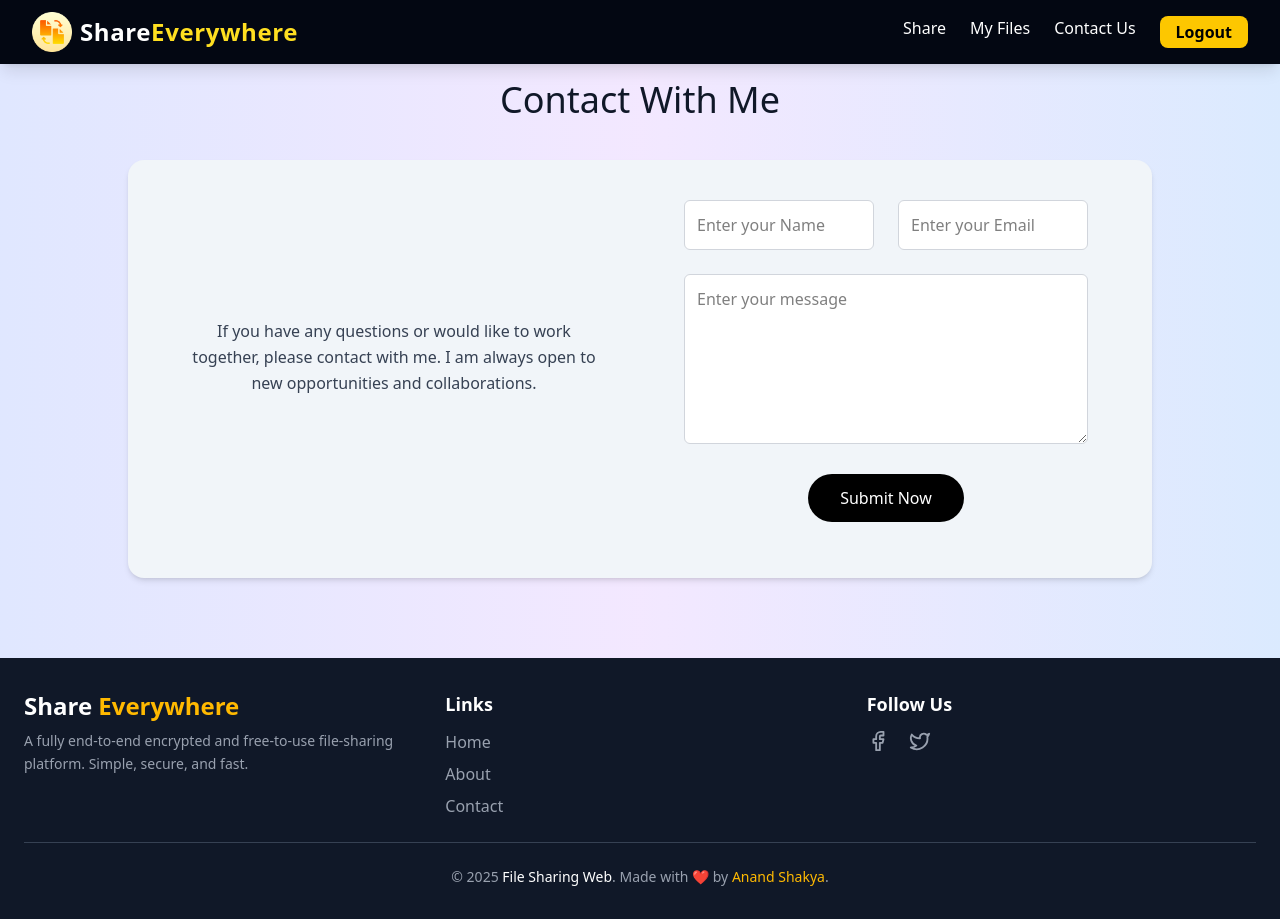
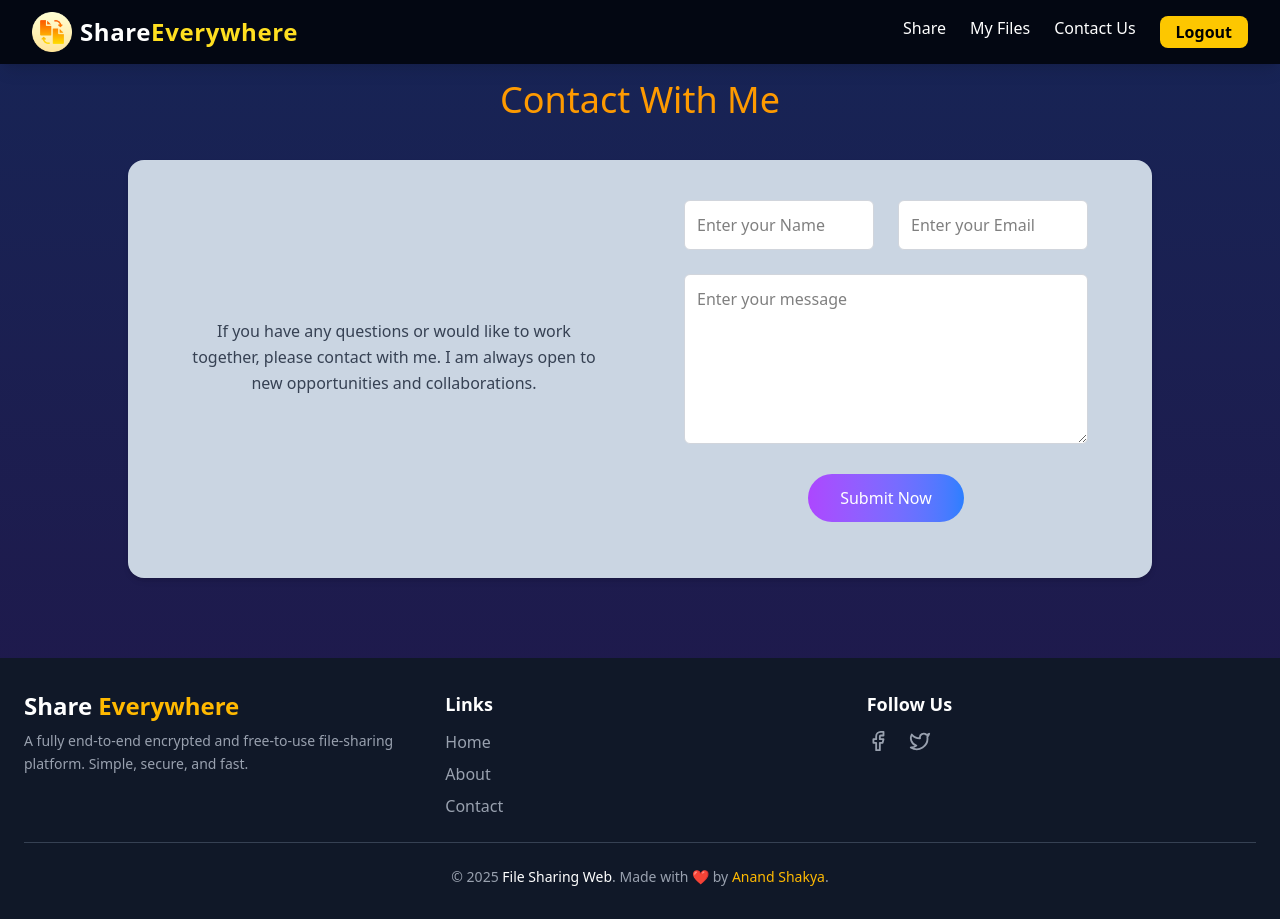
Before and after one commit to Anandshakya6398/File_sharing, a Next.js app in the folder frontend/: page /contact in a window 1280 px wide. Built offline with nearby package versions, Linux system fonts and the light colour scheme.

Commit message:
modification

```diff
--- a/frontend/src/app/contact/page.jsx
+++ b/frontend/src/app/contact/page.jsx
@@ -108,15 +108,15 @@ return (
     <>
       <Navbar />
 
-      <div className="w-full bg-gradient-to-r from-indigo-100 via-purple-100 to-blue-100 px-6 md:px-[10%] py-20 select-none">
+      <div className="w-full bg-gradient-to-t from-indigo-950 to-blue-950 px-6 md:px-[10%] py-20 select-none">
         <h2
           data-aos="zoom-in-up"
-          className="text-center mb-10 text-3xl sm:text-4xl md:text-4xl font-Cedarville_Cursive text-gray-900"
+          className="text-center mb-10 text-3xl sm:text-4xl md:text-4xl font-Cedarville_Cursive text-amber-500"
         >
           Contact With Me
         </h2>
 
-        <div className="grid md:grid-cols-2 grid-cols-1 gap-10 bg-slate-100 rounded-2xl shadow-md p-6 sm:p-10">
+        <div className="grid md:grid-cols-2 grid-cols-1 gap-10 bg-slate-300 rounded-2xl shadow-md p-6 sm:p-10">
           {/* Left Side */}
           <div className="flex flex-col justify-center bg-white md:bg-transparent p-6 rounded-lg shadow-sm md:shadow-none">
             <p
@@ -179,7 +179,7 @@ return (
             <button
               data-aos="zoom-out-up"
               type="submit"
-              className="w-full sm:w-auto py-3 px-8 flex items-center justify-center gap-2 bg-black text-white rounded-full hover:bg-black/80 duration-500 mx-auto"
+              className="w-full sm:w-auto py-3 px-8 flex items-center justify-center gap-2 bg-gradient-to-r from-purple-500 to-blue-500 text-white rounded-full hover:bg-black/80 duration-500 mx-auto"
             >
               Submit Now
             </button>
```
